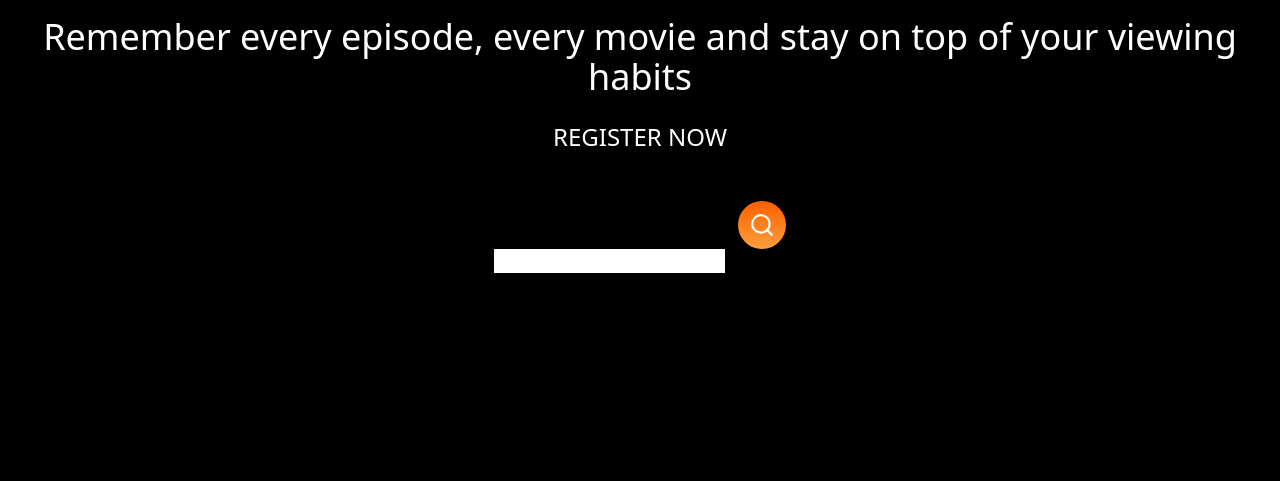
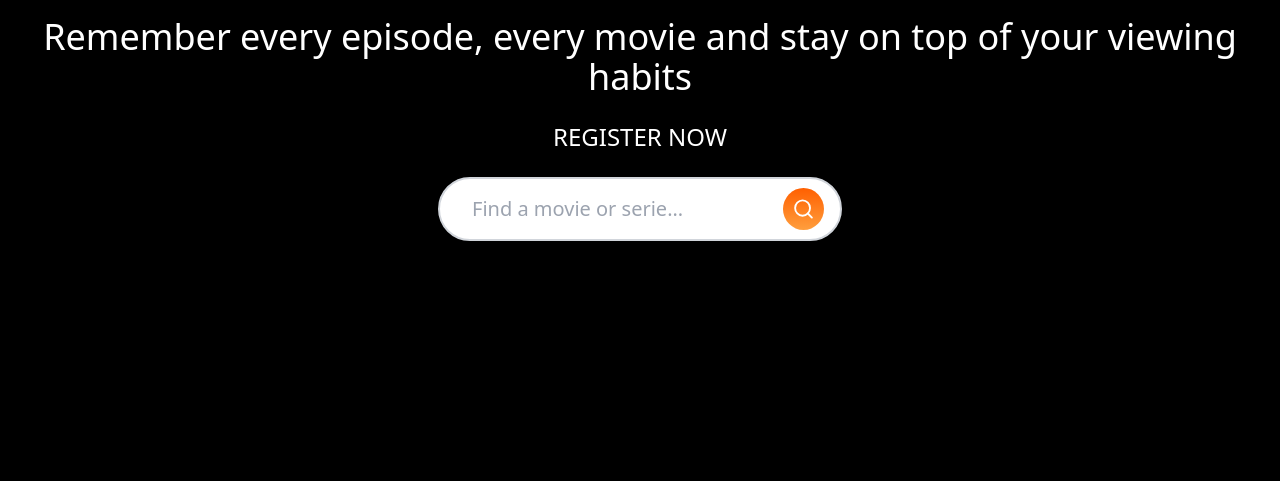
Before and after one commit to markcrh/E-Commerce-Symfony-Project, a Symfony app: template movieMinder/templates/home/index.html.twig in a window 1280 px wide. Shown: the part 263-744 px from the top of the page. Run offline with Twig, Linux system fonts and the light colour scheme; the template is opened without the code that fills it, so the values that code supplies are empty; style sheets or scripts are compiled from the project's sources; some libraries are stand-ins or nearby versions.

Commit message:
search bar styled

```diff
--- a/movieMinder/templates/home/index.html.twig
+++ b/movieMinder/templates/home/index.html.twig
@@ -21,6 +21,8 @@
             <a href="{{ path('app_register_banner') }}">
                 <h2 class="text-white text-2xl">REGISTER NOW</h2>
             </a>
+
+
             {#            <div class="flex items-center justify-between max-w-4xl mx-auto bg-white rounded-full border-2 border-gray-300 hover:border-orange-500 px-4 py-2"> #}
             {#                <!-- Input Field (Symfony Form Field) --> #}
             {#                {{ form_start(form, {'action': path('app_movie_search'), 'method': 'POST'}) }} #}
@@ -38,12 +40,21 @@
             {#                </div> #}
             {#                {{ form_end(form) }} #}
             {#            </div> #}
-            <form action="/search" method="GET">
-                <input type="text" name="search">
-                <button type="submit" class="ml-2 bg-transparent border-none cursor-pointer">#}
-                    <img src="{{ asset('img/loop.svg') }}" alt="Search" width="48px" class="fill-gray-600">#}
-                </button>
-            </form>
+
+
+            <div class="flex items-center justify-between max-w-4xl mx-auto bg-white rounded-full border-2 border-gray-300 hover:border-orange-500 px-4 py-2">
+
+
+                <div class="flex w-full items-center">
+                    <form action="/search" method="GET" class="flex flex-row">
+                        <input type="text" name="search" placeholder="Find a movie or serie..." class="w-full bg-transparent text-xl text-gray-700 placeholder-gray-400 focus:outline-none rounded-full py-2 pl-4 pr-12'">
+                        <button type="submit" class="ml-2 bg-transparent border-none cursor-pointer">
+                            <img src="{{ asset('img/loop.svg') }}" alt="Search" width="48px" class="fill-gray-600">
+                        </button>
+                    </form>
+                </div>
+            </div>
+
         </div>
 
 
```
Also changed, not shown: movieMinder/src/Controller/HomeController.php (line endings or trailing spaces).
